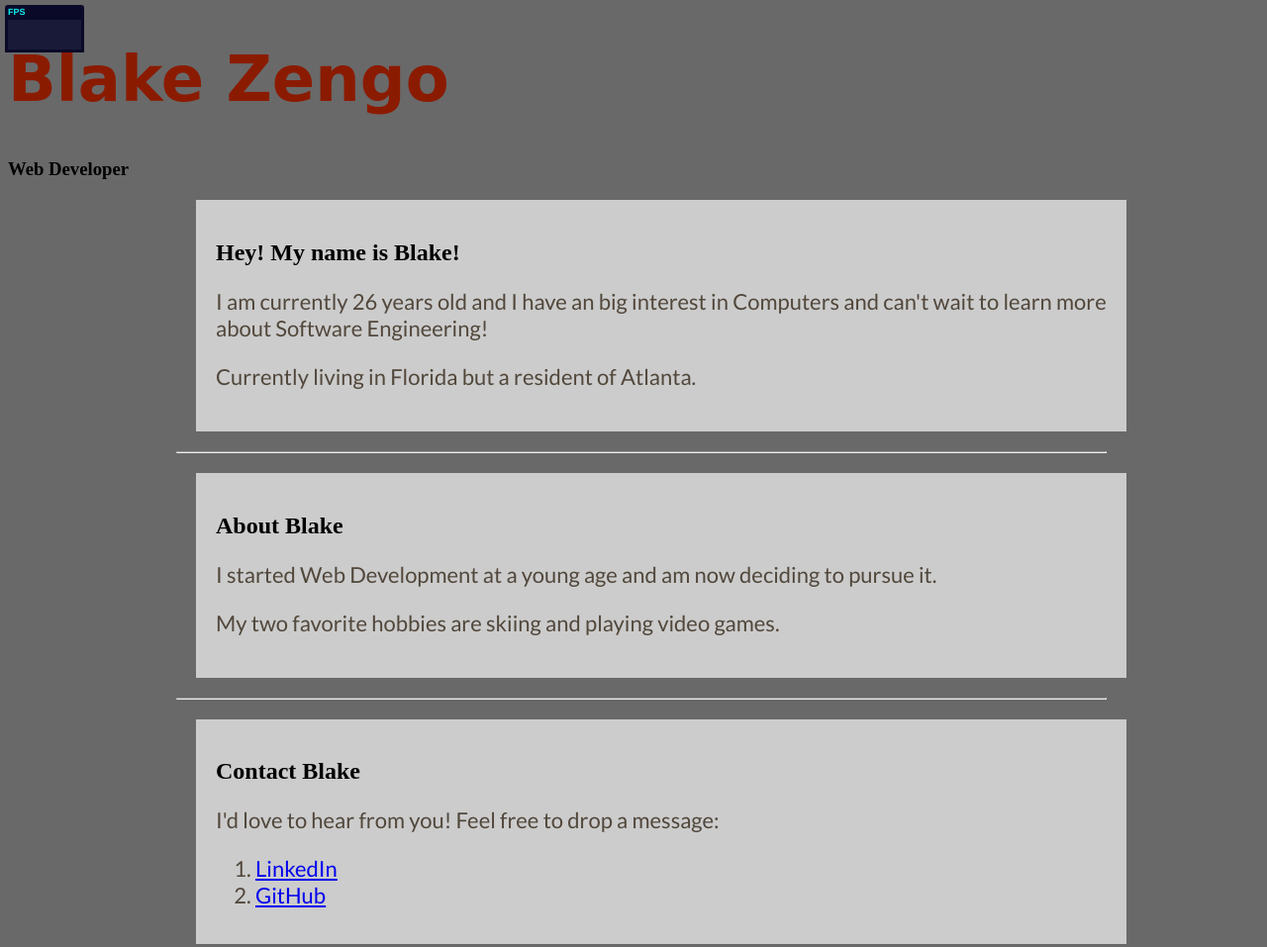
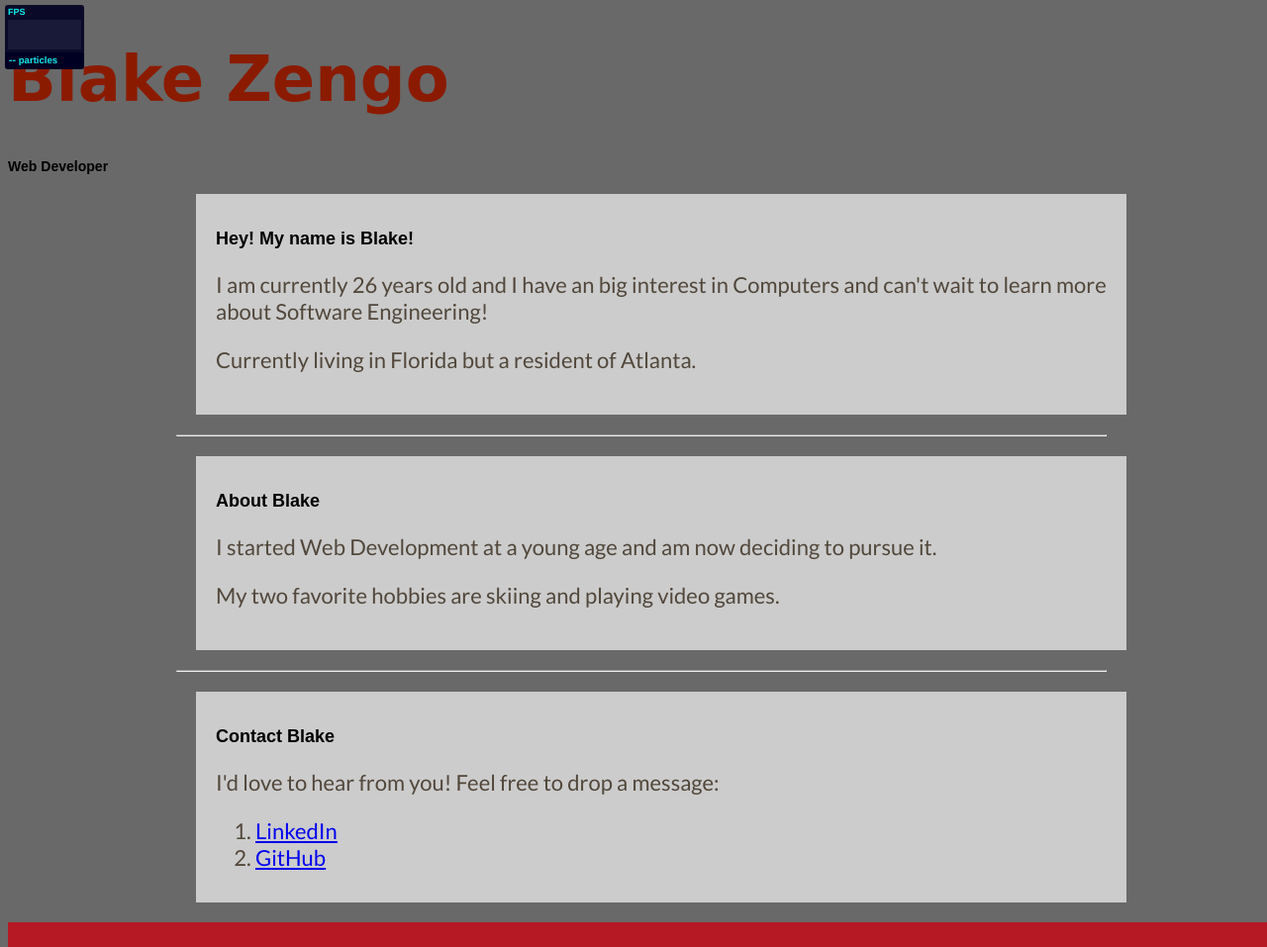
Before and after one commit to Blake8598/portfolio, a plain HTML site: page index.html in a window 1280 px wide. Shown: the top 957 px of the page at 99% size. Drawn offline with Linux system fonts and the light colour scheme; a script that the page names is missing; a web font is replaced by a local one.

Commit message:
Add files via upload

```diff
--- a/css/style.css
+++ b/css/style.css
@@ -82,6 +82,9 @@ html{
 }
 
 
+body{
+  font:normal 75% Arial, Helvetica, sans-serif;
+}
 canvas{
   display:block;
   vertical-align:bottom;
--- a/index.html
+++ b/index.html
@@ -56,6 +56,11 @@
 	<footer>
 
 	</footer>
+
+	<!-- count particles -->
+<div class="count-particles">
+  <span class="js-count-particles">--</span> particles
+</div>
   <!-- particles.js container -->
 <div id="particles-js"></div>
 
```
